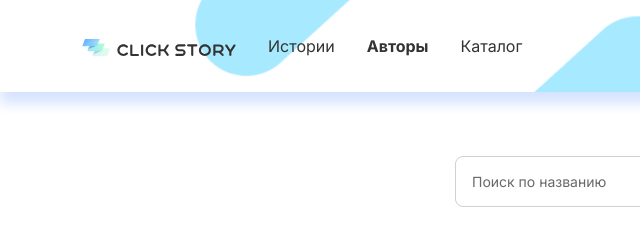
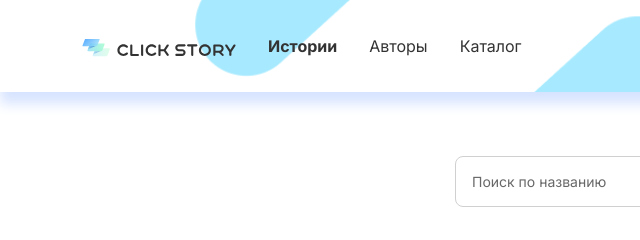
Before and after one commit to QobilovSardor/click-story, a plain HTML site: page stories.html in a window 1280 px wide. Shown: the top 240 px of the page, 0-640 px from the left. Drawn offline with Linux system fonts and the light colour scheme.

Commit message:
active classe finished

```diff
--- a/stories.html
+++ b/stories.html
@@ -112,10 +112,10 @@
 					<div class="collapse navbar-collapse" id="navbarNav">
 						<ul class="navbar-nav">
 							<li class="nav-item">
-								<a class="nav-link" aria-current="page" href="#">Истории</a>
+								<a class="nav-link active" aria-current="page" href="#">Истории</a>
 							</li>
 							<li class="nav-item">
-								<a class="nav-link active" href="#">Авторы</a>
+								<a class="nav-link" href="#">Авторы</a>
 							</li>
 							<li class="nav-item">
 								<a class="nav-link" href="#">Каталог</a>
```
